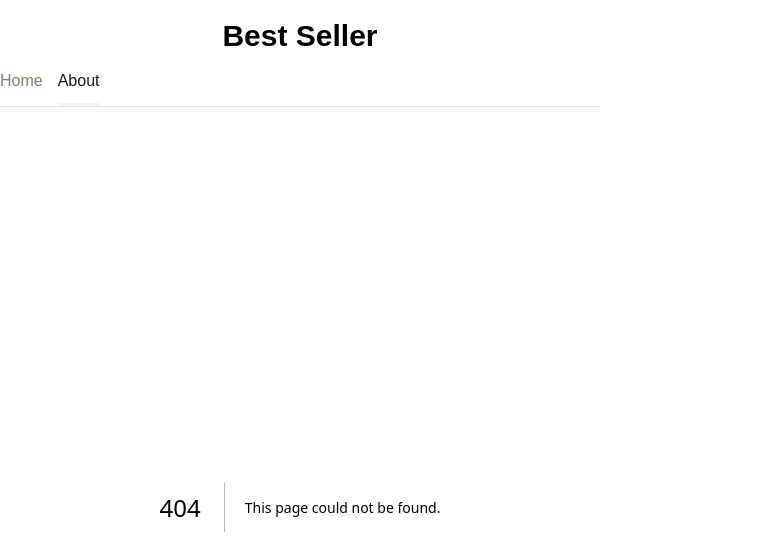
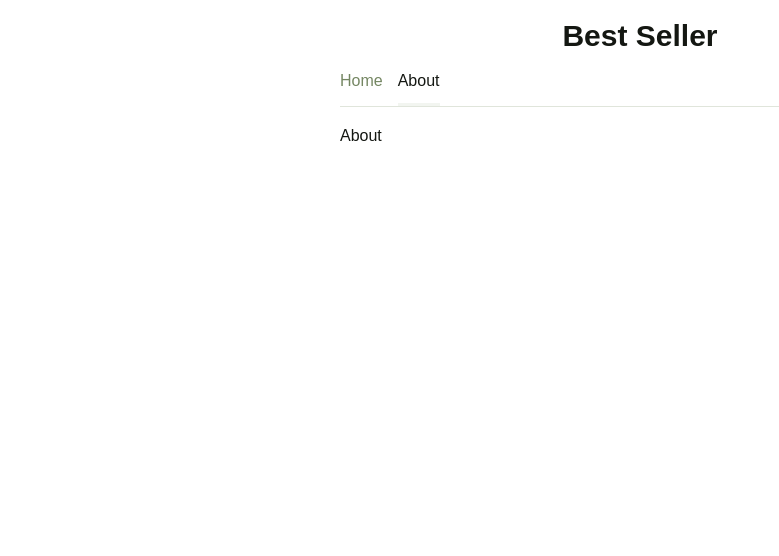
Before and after one commit to JAGORING/Best-seller, a Next.js app: page /about in a window 1280 px wide. Before the commit this address had no page. Shown: the top 556 px of the page, without its empty margins (0-779 px from the left). Built offline with nearby package versions, Linux system fonts and the light colour scheme; a web font is replaced by a local one.

Commit message:
[Feat] Detail > 이미지 출력 오류 수정

```diff
--- /dev/null
+++ b/src/app/about/page.tsx
@@ -0,0 +1,9 @@
+import { Metadata } from 'next';
+
+export const metadata: Metadata = {
+  title: 'About',
+};
+
+export default function About() {
+  return <section>About</section>;
+}
```
